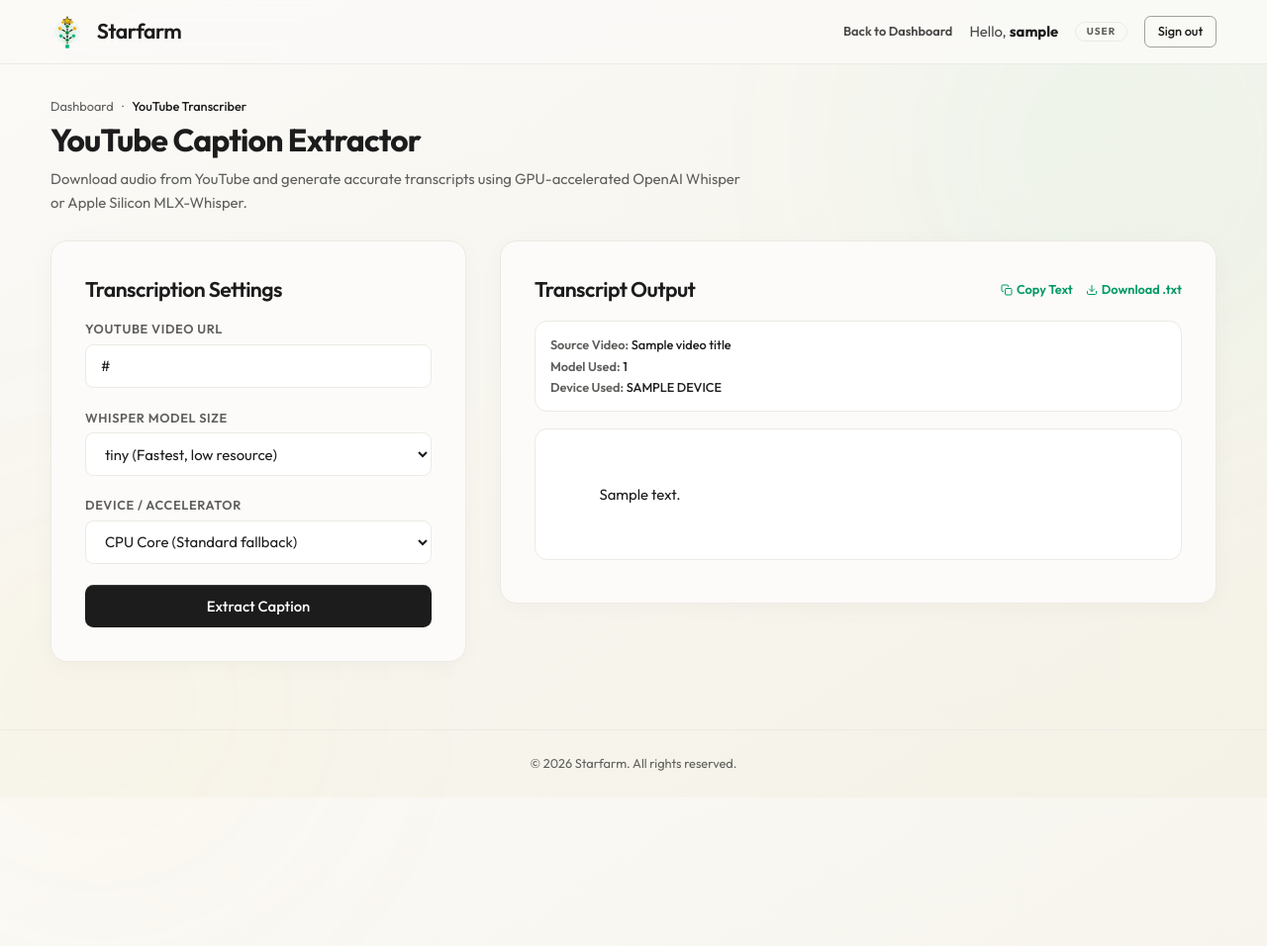
After one commit to itsquockhang/STAR-FRAM, a FastAPI app: template src/templates/transcribe.html in a window 1280 px wide; the page is wider, and only the part inside the window is pictured. The commit adds this page. Shown: that part at 99% size. Run offline with FastAPI, Linux system fonts and the light colour scheme; the template is opened without the code that fills it: most values are stand-ins (such as "Sample title", 1, 10 or a date in 2020); parts of the project's set-up code (start-up, migrations or seed data) failed here and were passed over.

Commit message:
Implement YouTube Caption Extractor using Whisper with MLX/CUDA/CPU device optimization

```diff
--- a/main.py
+++ b/main.py
@@ -15,6 +15,7 @@ logger = logging.getLogger("starfarm.main")
 from src.database import init_db, close_db, get_db
 from src.auth import hash_password, verify_password, create_session, get_session, delete_session
 from src.ner import load_model as load_ner_model, extract_entities
+from src.transcribe import get_available_devices, download_audio_from_youtube, transcribe_audio
 
 @asynccontextmanager
 async def lifespan(app: FastAPI):
@@ -402,3 +403,98 @@ async def ner_extract(
         context["error"] = "An error occurred during entity extraction. Please try again."
 
     return templates.TemplateResponse(request=request, name="ner.html", context=context)
+
+
+# ── Transcribe Routes ────────────────────────────────────────────────
+
+@app.get("/transcribe", response_class=HTMLResponse)
+async def transcribe_page(
+    request: Request,
+    session_id: str | None = Cookie(default=None)
+):
+    if not session_id:
+        return RedirectResponse(url="/", status_code=status.HTTP_303_SEE_OTHER)
+    session = await get_session(session_id)
+    if not session:
+        response = RedirectResponse(url="/", status_code=status.HTTP_303_SEE_OTHER)
+        response.delete_cookie(key="session_id")
+        return response
+
+    devices = get_available_devices()
+
+    return templates.TemplateResponse(
+        request=request,
+        name="transcribe.html",
+        context={
+            "username": session["username"],
+            "is_admin": session["is_admin"],
+            "devices": devices,
+        }
+    )
+
+
+@app.post("/transcribe", response_class=HTMLResponse)
+async def transcribe_post(
+    request: Request,
+    url: str = Form(...),
+    model_size: str = Form("base"),
+    device: str = Form(None),
+    session_id: str | None = Cookie(default=None)
+):
+    if not session_id:
+        return RedirectResponse(url="/", status_code=status.HTTP_303_SEE_OTHER)
+    session = await get_session(session_id)
+    if not session:
+        response = RedirectResponse(url="/", status_code=status.HTTP_303_SEE_OTHER)
+        response.delete_cookie(key="session_id")
+        return response
+
+    devices = get_available_devices()
+    if not device or device not in devices:
+        device = devices[0]
+
+    context = {
+        "username": session["username"],
+        "is_admin": session["is_admin"],
+        "devices": devices,
+        "url": url,
+        "model_size": model_size,
+        "device": device,
+    }
+
+    # Validate YouTube URL
+    youtube_regex = (
+        r'(https?://)?(www\.)?'
+        '(youtube|youtu|youtube-nocookie)\.(com|be)/'
+        '(watch\?v=|embed/|v/|.+\?v=)?([^&=%\?]{11})'
+    )
+    if not re.match(youtube_regex, url):
+        context["error"] = "Invalid YouTube URL format. Please provide a valid YouTube link."
+        return templates.TemplateResponse(request=request, name="transcribe.html", context=context)
+
+    # Temporary directory for audio inside the workspace
+    output_dir = os.path.join(os.path.dirname(os.path.abspath(__file__)), "data", "audio")
+    audio_path = None
+    try:
+        # 1. Download audio from YouTube
+        audio_path, video_title = download_audio_from_youtube(url, output_dir)
+        context["video_title"] = video_title
+
+        # 2. Transcribe using Whisper
+        result = transcribe_audio(audio_path, model_size, device)
+        context["transcript_text"] = result.get("text", "")
+        context["success"] = "Transcription completed successfully!"
+        logger.info(f"YouTube transcription by '{session['username']}' completed successfully: {video_title}")
+    except Exception as e:
+        logger.error(f"YouTube transcription failed: {e}")
+        context["error"] = f"An error occurred during transcription: {str(e)}"
+    finally:
+        # Clean up temporary audio file to prevent leaks
+        if audio_path and os.path.exists(audio_path):
+            try:
+                os.remove(audio_path)
+                logger.info(f"Cleaned up temporary audio file: {audio_path}")
+            except Exception as cleanup_err:
+                logger.warning(f"Failed to delete temporary audio file {audio_path}: {cleanup_err}")
+
+    return templates.TemplateResponse(request=request, name="transcribe.html", context=context)
--- a/pyproject.toml
+++ b/pyproject.toml
@@ -16,4 +16,9 @@ dependencies = [
     "qdrant-client>=1.18.0",
     "redis>=8.0.1",
     "uvicorn[standard]>=0.51.0",
+    "yt-dlp",
+    "openai-whisper",
+    "mlx-whisper; sys_platform == 'darwin' and platform_machine == 'arm64'",
+    "mlx; sys_platform == 'darwin' and platform_machine == 'arm64'",
+    "soundfile",
 ]
--- /dev/null
+++ b/src/templates/transcribe.html
@@ -0,0 +1,332 @@
+<!DOCTYPE html>
+<html lang="en">
+<head>
+  <meta charset="UTF-8">
+  <meta name="viewport" content="width=device-width, initial-scale=1.0">
+  <title>YouTube Transcriber | Starfarm</title>
+
+  <!-- Google Fonts -->
+  <link rel="preconnect" href="https://fonts.googleapis.com">
+  <link rel="preconnect" href="https://fonts.gstatic.com" crossorigin>
+  <link href="https://fonts.googleapis.com/css2?family=Outfit:wght@400;500;600;700&display=swap" rel="stylesheet">
+
+  <!-- Tailwind CSS v4 Browser Compiler -->
+  <script src="https://cdn.jsdelivr.net/npm/@tailwindcss/browser@4"></script>
+
+  <style>
+    html { font-size: 17px; }
+    body { font-family: 'Outfit', ui-sans-serif, system-ui, sans-serif; }
+
+    .ambient-glow { position: relative; }
+    .ambient-glow::before,
+    .ambient-glow::after {
+      content: "";
+      position: absolute;
+      width: 500px;
+      height: 500px;
+      border-radius: 50%;
+      filter: blur(120px);
+      z-index: -1;
+      opacity: 0.35;
+      pointer-events: none;
+    }
+    .ambient-glow::before {
+      top: -100px;
+      right: -100px;
+      background: rgba(16, 185, 129, 0.12);
+    }
+    .ambient-glow::after {
+      bottom: -150px;
+      left: -150px;
+      background: rgba(234, 179, 8, 0.08);
+    }
+
+    .btn-inset {
+      box-shadow:
+        rgba(255,255,255,0.25) 0 0.5px 0 inset,
+        rgba(0,0,0,0.2) 0 0 0 0.5px inset,
+        rgba(0,0,0,0.05) 0 1px 2px;
+    }
+
+    @keyframes slideDown {
+      from { opacity: 0; transform: translateY(-8px); }
+      to   { opacity: 1; transform: translateY(0); }
+    }
+    .animate-slide-down { animation: slideDown 0.3s ease forwards; }
+
+    @keyframes fadeIn {
+      from { opacity: 0; transform: translateY(12px); }
+      to   { opacity: 1; transform: translateY(0); }
+    }
+    .animate-fade-in { animation: fadeIn 0.4s cubic-bezier(0.16,1,0.3,1) forwards; }
+  </style>
+</head>
+<body class="ambient-glow min-h-screen flex flex-col bg-gradient-to-br from-[#fbfaf7] to-[#f4f1e6] text-[#1c1c1c] overflow-x-hidden antialiased">
+
+  <!-- Sticky Header -->
+  <header class="sticky top-0 bg-[#fbfaf7]/85 backdrop-blur-md border-b border-[#eceae4] z-50 py-3.5">
+    <div class="max-w-[1440px] mx-auto px-6 lg:px-12 w-full flex justify-between items-center">
+      <div class="flex items-center gap-3 cursor-pointer select-none" onclick="window.location.href='/dashboard'">
+        <img src="/static/logo.svg" alt="Starfarm Logo" class="w-8 h-8 transition-transform duration-300 hover:rotate-12 hover:scale-110">
+        <span class="font-semibold text-xl tracking-tight">Starfarm</span>
+      </div>
+      <div class="flex items-center gap-4 text-sm text-[#1c1c1c]/80">
+        <a href="/dashboard" class="text-xs font-semibold hover:text-[#1c1c1c] transition-colors">Back to Dashboard</a>
+        <span>Hello, <strong class="text-[#1c1c1c]">{{ username }}</strong></span>
+        {% if is_admin %}
+          <span class="bg-[#1c1c1c] text-white text-[10px] uppercase font-bold tracking-widest px-2.5 py-0.5 rounded-full">Admin</span>
+        {% else %}
+          <span class="border border-[#eceae4] text-[#1c1c1c]/70 text-[10px] uppercase font-bold tracking-widest px-2.5 py-0.5 rounded-full">User</span>
+        {% endif %}
+        <form action="/logout" method="POST" class="m-0 inline">
+          <button type="submit" class="px-3 py-1.5 text-xs font-medium border border-[#1c1c1c]/40 rounded-md bg-transparent text-[#1c1c1c] cursor-pointer transition-all duration-200 hover:bg-[#1c1c1c] hover:text-white active:scale-95">Sign out</button>
+        </form>
+      </div>
+    </div>
+  </header>
+
+  <!-- Main Content -->
+  <main class="max-w-[1440px] mx-auto px-6 lg:px-12 w-full flex-grow flex flex-col mb-16">
+    <!-- Breadcrumb & Title -->
+    <div class="mt-8 mb-6">
+      <div class="flex items-center gap-2 text-xs text-[#5f5f5d] mb-1.5">
+        <a href="/dashboard" class="hover:underline">Dashboard</a>
+        <span>&middot;</span>
+        <span class="text-[#1c1c1c] font-medium">YouTube Transcriber</span>
+      </div>
+      <h1 class="text-3xl font-bold tracking-tight mb-2">YouTube Caption Extractor</h1>
+      <p class="text-sm text-[#5f5f5d] max-w-2xl leading-relaxed">
+        Download audio from YouTube and generate accurate transcripts using GPU-accelerated OpenAI Whisper or Apple Silicon MLX-Whisper.
+      </p>
+    </div>
+
+    <!-- Feedback alerts -->
+    {% if success %}
+    <div class="animate-slide-down flex items-center gap-3 p-4 mb-6 rounded-xl bg-emerald-50 border border-emerald-200 text-emerald-800 text-sm" role="alert">
+      <svg width="16" height="16" viewBox="0 0 24 24" fill="none" stroke="currentColor" stroke-width="2" stroke-linecap="round" stroke-linejoin="round" class="shrink-0"><path d="M22 11.08V12a10 10 0 1 1-5.93-9.14"></path><polyline points="22 4 12 14.01 9 11.01"></polyline></svg>
+      <span>{{ success }}</span>
+    </div>
+    {% endif %}
+
+    {% if error %}
+    <div class="animate-slide-down flex items-center gap-3 p-4 mb-6 rounded-xl bg-red-50 border border-red-200 text-red-700 text-sm" role="alert">
+      <svg width="16" height="16" viewBox="0 0 24 24" fill="none" stroke="currentColor" stroke-width="2" stroke-linecap="round" stroke-linejoin="round" class="shrink-0"><circle cx="12" cy="12" r="10"></circle><line x1="12" y1="8" x2="12" y2="12"></line><line x1="12" y1="16" x2="12.01" y2="16"></line></svg>
+      <span>{{ error }}</span>
+    </div>
+    {% endif %}
+
+    <!-- Split Grid Layout -->
+    <div class="grid grid-cols-1 lg:grid-cols-[420px_1fr] gap-8 items-start">
+
+      <!-- Input Panel Card -->
+      <div class="bg-[#fcfbf9] border border-[#eceae4] rounded-2xl p-6 lg:p-8 shadow-[0_4px_24px_rgba(28,28,28,0.03)]">
+        <h2 class="text-xl font-semibold tracking-tight mb-4">Transcription Settings</h2>
+
+        <form action="/transcribe" method="POST" id="transcribeForm" class="space-y-5">
+          <!-- Youtube URL -->
+          <div class="flex flex-col gap-1.5">
+            <label for="ytUrl" class="text-xs font-semibold uppercase tracking-wider text-[#1c1c1c]/70">YouTube Video URL</label>
+            <input
+              type="url"
+              id="ytUrl"
+              name="url"
+              required
+              placeholder="https://www.youtube.com/watch?v=..."
+              value="{{ url or 'https://www.youtube.com/watch?v=OEEQDry5T40' }}"
+              class="w-full px-3.5 py-2.5 text-sm bg-white border border-[#eceae4] rounded-lg transition-all duration-200 placeholder:text-[#5f5f5d]/60 hover:border-[#1c1c1c]/30 focus:outline-none focus:border-emerald-500 focus:ring-2 focus:ring-emerald-500/15"
+            >
+          </div>
+
+          <!-- Whisper Model size -->
+          <div class="flex flex-col gap-1.5">
+            <label for="modelSize" class="text-xs font-semibold uppercase tracking-wider text-[#1c1c1c]/70">Whisper Model size</label>
+            <select
+              id="modelSize"
+              name="model_size"
+              class="w-full px-3.5 py-2.5 text-sm bg-white border border-[#eceae4] rounded-lg cursor-pointer transition-all duration-200 hover:border-[#1c1c1c]/30 focus:outline-none focus:border-emerald-500 focus:ring-2 focus:ring-emerald-500/15"
+            >
+              <option value="tiny" {% if model_size == 'tiny' %}selected{% endif %}>tiny (Fastest, low resource)</option>
+              <option value="base" {% if model_size == 'base' or not model_size %}selected{% endif %}>base (Balanced speed/accuracy - Recommended)</option>
+              <option value="small" {% if model_size == 'small' %}selected{% endif %}>small (Better multilingual accuracy)</option>
+              <option value="medium" {% if model_size == 'medium' %}selected{% endif %}>medium (High accuracy, slower)</option>
+              <option value="large-v3-turbo" {% if model_size == 'large-v3-turbo' %}selected{% endif %}>large-v3-turbo (State-of-the-art fast large model)</option>
+              <option value="large-v3" {% if model_size == 'large-v3' %}selected{% endif %}>large-v3 (Maximum accuracy, heaviest)</option>
+            </select>
+          </div>
+
+          <!-- Execution Device -->
+          <div class="flex flex-col gap-1.5">
+            <label for="deviceChoice" class="text-xs font-semibold uppercase tracking-wider text-[#1c1c1c]/70">Device / Accelerator</label>
+            <select
+              id="deviceChoice"
+              name="device"
+              class="w-full px-3.5 py-2.5 text-sm bg-white border border-[#eceae4] rounded-lg cursor-pointer transition-all duration-200 hover:border-[#1c1c1c]/30 focus:outline-none focus:border-emerald-500 focus:ring-2 focus:ring-emerald-500/15"
+            >
+              {% for d in devices %}
+                <option value="{{ d }}" {% if device == d or (not device and loop.first) %}selected{% endif %}>
+                  {% if d == 'mps' %}
+                    Apple Silicon GPU (MLX Optimized)
+                  {% elif d == 'cuda' %}
+                    Nvidia GPU (CUDA Accelerated)
+                  {% else %}
+                    CPU Core (Standard fallback)
+                  {% endif %}
+                </option>
+              {% endfor %}
+            </select>
+          </div>
+
+          <!-- Submit Button -->
+          <button type="submit" id="submitBtn" class="btn-inset w-full py-2.5 bg-[#1c1c1c] text-white font-medium rounded-lg text-sm cursor-pointer transition-all duration-200 hover:bg-[#2e2e2e] active:scale-[0.98] focus:outline-none focus:ring-2 focus:ring-emerald-500/30">
+            Extract Caption
+          </button>
+        </form>
+      </div>
+
+      <!-- Results Card -->
+      <div class="bg-[#fcfbf9] border border-[#eceae4] rounded-2xl p-6 lg:p-8 shadow-[0_4px_24px_rgba(28,28,28,0.03)] min-h-[300px] flex flex-col">
+        <div class="flex justify-between items-center mb-4">
+          <h2 class="text-xl font-semibold tracking-tight">Transcript Output</h2>
+          {% if transcript_text %}
+          <div class="flex items-center gap-3">
+            <button type="button" id="copyBtn" class="text-xs font-semibold text-emerald-600 hover:text-emerald-700 transition-colors flex items-center gap-1 cursor-pointer">
+              <svg width="12" height="12" viewBox="0 0 24 24" fill="none" stroke="currentColor" stroke-width="2" stroke-linecap="round" stroke-linejoin="round" class="shrink-0"><rect x="9" y="9" width="13" height="13" rx="2" ry="2"></rect><path d="M5 15H4a2 2 0 0 1-2-2V4a2 2 0 0 1 2-2h9a2 2 0 0 1 2 2v1"></path></svg>
+              Copy Text
+            </button>
+            <button type="button" id="downloadBtn" class="text-xs font-semibold text-emerald-600 hover:text-emerald-700 transition-colors flex items-center gap-1 cursor-pointer">
+              <svg width="12" height="12" viewBox="0 0 24 24" fill="none" stroke="currentColor" stroke-width="2" stroke-linecap="round" stroke-linejoin="round" class="shrink-0"><path d="M21 15v4a2 2 0 0 1-2 2H5a2 2 0 0 1-2-2v-4"></path><polyline points="7 10 12 15 17 10"></polyline><line x1="12" y1="15" x2="12" y2="3"></line></svg>
+              Download .txt
+            </button>
+          </div>
+          {% endif %}
+        </div>
+
+        <div id="resultsContainer" class="flex-grow flex flex-col">
+          {% if transcript_text %}
+            <!-- Video Title Info -->
+            <div class="mb-4 p-3.5 bg-white border border-[#eceae4] rounded-xl text-xs flex flex-col gap-1">
+              <div><span class="font-semibold text-[#5f5f5d]">Source Video:</span> <span class="font-medium text-[#1c1c1c]">{{ video_title }}</span></div>
+              <div><span class="font-semibold text-[#5f5f5d]">Model Used:</span> <span class="font-medium capitalize text-[#1c1c1c]">{{ model_size }}</span></div>
+              {% if device %}
+              <div><span class="font-semibold text-[#5f5f5d]">Device Used:</span> <span class="font-medium uppercase text-[#1c1c1c]">{{ device }}</span></div>
+              {% endif %}
+            </div>
+
+            <!-- Scrollable Output Text Box -->
+            <div id="transcriptBox" class="p-5 flex-grow bg-white border border-[#eceae4] rounded-xl text-sm leading-7 mb-2 whitespace-pre-wrap break-words max-h-[500px] overflow-y-auto selection:bg-emerald-500/20">
+              {{ transcript_text }}
+            </div>
+          {% else %}
+            <!-- No results placeholder -->
+            <div class="flex-grow flex flex-col items-center justify-center py-20 text-center">
+              <svg width="48" height="48" viewBox="0 0 24 24" fill="none" stroke="currentColor" stroke-width="1" stroke-linecap="round" stroke-linejoin="round" class="text-[#eceae4] mb-4">
+                <path d="M12 1a3 3 0 0 0-3 3v8a3 3 0 0 0 6 0V4a3 3 0 0 0-3-3z"></path>
+                <path d="M19 10v1a7 7 0 0 1-14 0v-1"></path>
+                <line x1="12" y1="19" x2="12" y2="23"></line>
+                <line x1="8" y1="23" x2="16" y2="23"></line>
+              </svg>
+              <p class="text-sm text-[#5f5f5d]">No transcriptions yet. Paste a YouTube link and click <strong>Extract Caption</strong>.</p>
+            </div>
+          {% endif %}
+        </div>
+      </div>
+
+    </div>
+  </main>
+
+  <footer class="text-center py-6 border-t border-[#eceae4] text-xs text-[#5f5f5d]">
+    <p>&copy; 2026 Starfarm. All rights reserved.</p>
+  </footer>
+
+  <script>
+    const transcribeForm = document.getElementById('transcribeForm');
+    const submitBtn = document.getElementById('submitBtn');
+    const resultsContainer = document.getElementById('resultsContainer');
+    const ytUrlInput = document.getElementById('ytUrl');
+
+    transcribeForm.addEventListener('submit', (e) => {
+      const urlValue = ytUrlInput.value.trim();
+      if (!urlValue) {
+        e.preventDefault();
+        alert('Please enter a YouTube video URL.');
+        return;
+      }
+
+      // Update button to loading state
+      submitBtn.disabled = true;
+      submitBtn.innerHTML = `
+        <span class="flex items-center justify-center gap-2">
+          <svg class="animate-spin h-4 w-4 text-white" xmlns="http://www.w3.org/2000/svg" fill="none" viewBox="0 0 24 24">
+            <circle class="opacity-25" cx="12" cy="12" r="10" stroke="currentColor" stroke-width="4"></circle>
+            <path class="opacity-75" fill="currentColor" d="M4 12a8 8 0 018-8V0C5.373 0 0 5.373 0 12h4zm2 5.291A7.962 7.962 0 014 12H0c0 3.042 1.135 5.824 3 7.938l3-2.647z"></path>
+          </svg>
+          Transcribing...
+        </span>
+      `;
+
+      // Update Results container to loading state
+      if (resultsContainer) {
+        resultsContainer.innerHTML = `
+          <div class="flex-grow flex flex-col items-center justify-center py-24 text-center animate-fade-in">
+            <svg class="animate-spin h-10 w-10 text-emerald-600 mb-4" xmlns="http://www.w3.org/2000/svg" fill="none" viewBox="0 0 24 24">
+              <circle class="opacity-25" cx="12" cy="12" r="10" stroke="currentColor" stroke-width="4"></circle>
+              <path class="opacity-75" fill="currentColor" d="M4 12a8 8 0 018-8V0C5.373 0 0 5.373 0 12h4zm2 5.291A7.962 7.962 0 014 12H0c0 3.042 1.135 5.824 3 7.938l3-2.647z"></path>
+            </svg>
+            <p class="text-sm font-semibold text-[#1c1c1c]/80">Extracting YouTube captions...</p>
+            <p class="text-xs text-[#5f5f5d] mt-1.5 max-w-[320px] leading-relaxed">
+              Downloading audio and transcribing using Whisper. This may take 1-2 minutes depending on the video length.
+            </p>
+          </div>
+        `;
+      }
+    });
+
+    // Copy to Clipboard Action
+    const copyBtn = document.getElementById('copyBtn');
+    if (copyBtn) {
+      copyBtn.addEventListener('click', () => {
+        const transcriptBox = document.getElementById('transcriptBox');
+        if (transcriptBox) {
+          navigator.clipboard.writeText(transcriptBox.innerText)
+            .then(() => {
+              const originalHTML = copyBtn.innerHTML;
+              copyBtn.innerHTML = `
+                <svg width="12" height="12" viewBox="0 0 24 24" fill="none" stroke="currentColor" stroke-width="2" stroke-linecap="round" stroke-linejoin="round" class="shrink-0"><polyline points="20 6 9 17 4 12"></polyline></svg>
+                Copied!
+              `;
+              setTimeout(() => {
+                copyBtn.innerHTML = originalHTML;
+              }, 2000);
+            })
+            .catch(err => {
+              console.error('Could not copy transcript: ', err);
+            });
+        }
+      });
+    }
+
+    // Export/Download Report Action
+    const downloadBtn = document.getElementById('downloadBtn');
+    if (downloadBtn) {
+      downloadBtn.addEventListener('click', () => {
+        const transcriptBox = document.getElementById('transcriptBox');
+        if (transcriptBox) {
+          const textContent = transcriptBox.innerText;
+          const blob = new Blob([textContent], { type: 'text/plain;charset=utf-8' });
+          const url = URL.createObjectURL(blob);
+          const a = document.createElement('a');
+
+          // Clean filename
+          const sourceTitle = "{{ video_title | safe }}".replace(/[^a-z0-9]/gi, '_').toLowerCase().substring(0, 50);
+          a.href = url;
+          a.download = `starfarm_transcript_${sourceTitle || 'youtube'}.txt`;
+          document.body.appendChild(a);
+          a.click();
+          document.body.removeChild(a);
+          URL.revokeObjectURL(url);
+        }
+      });
+    }
+  </script>
+</body>
+</html>
```
Also changed, not shown: src/templates/dashboard.html (+25 -0 lines), src/transcribe.py (added, +98 -0 lines), 3 other files.
